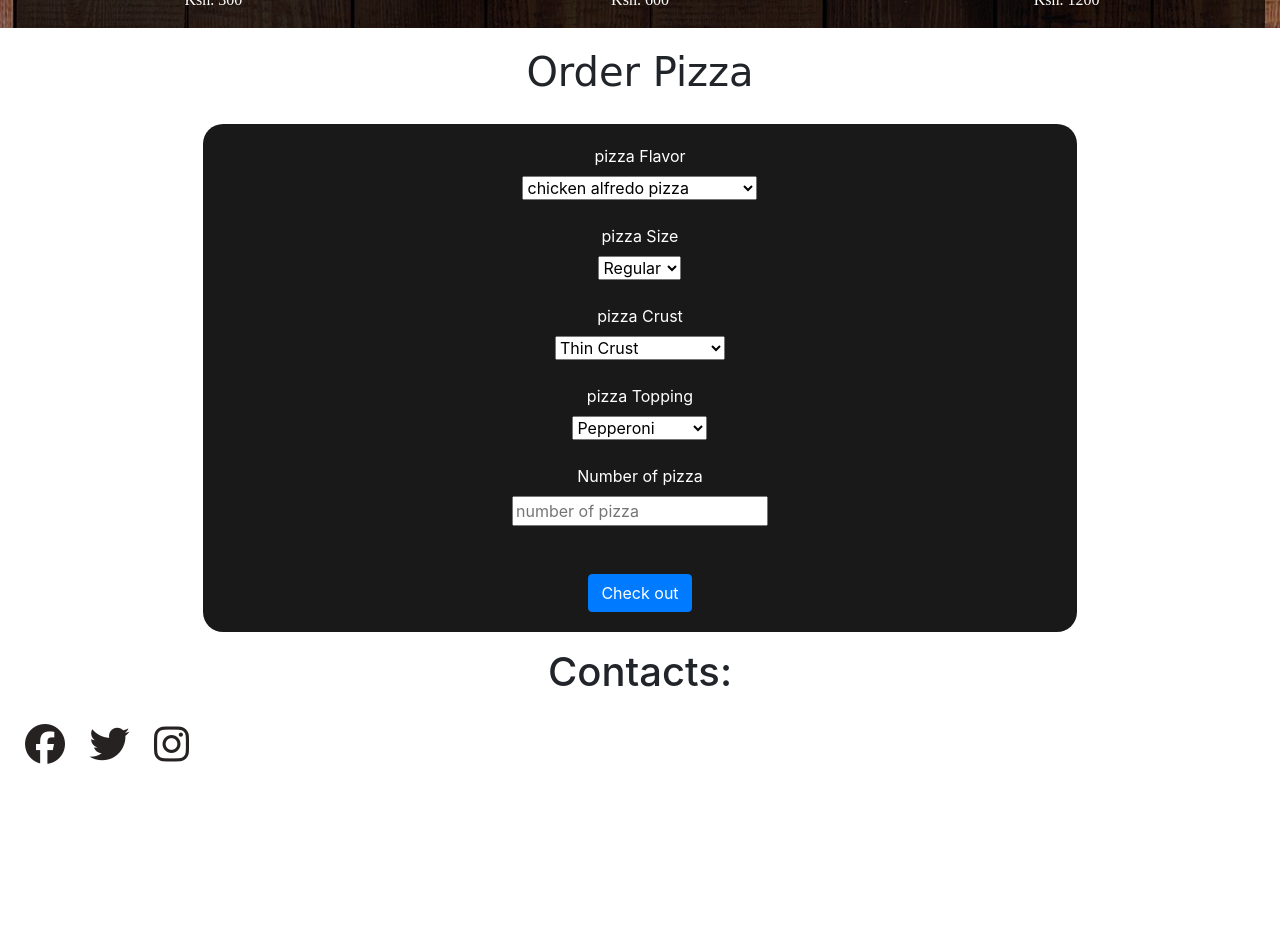
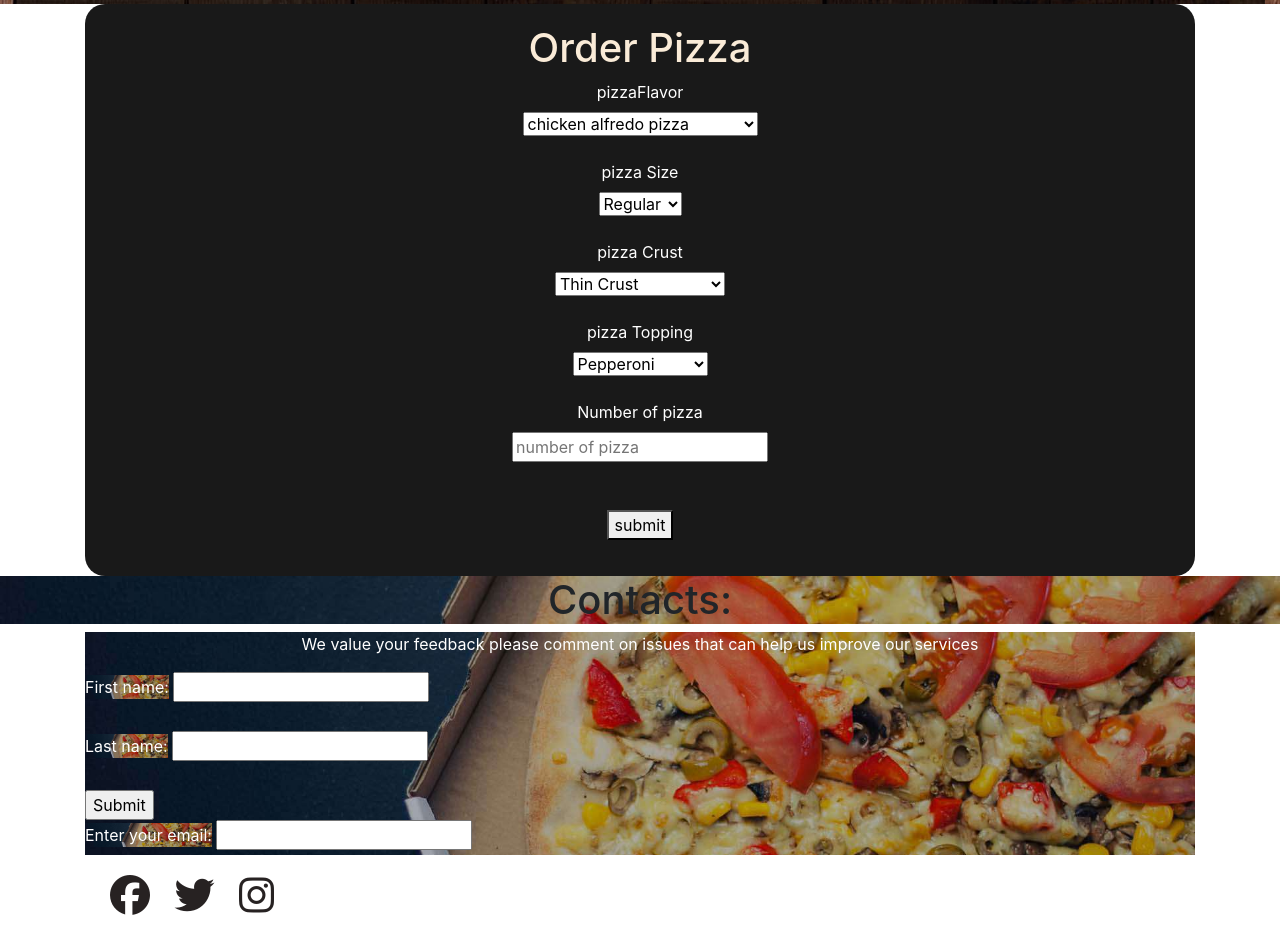
Before and after one commit to gichirigichuru/Pizza-site, a plain HTML site: page index.html in a window 1280 px wide. Shown: the part 1536-2461 px from the top of the page. Before the commit the page ends 2310 px from the top, so only its background shows below. Drawn offline with nearby package versions, Linux system fonts and the light colour scheme; a web font is replaced by a local one.

Commit message:
changed style to my order section part

```diff
--- a/css/style.css
+++ b/css/style.css
@@ -137,7 +137,7 @@ li a{
 }
 
 
-.order-overlay {
+.orders {
     height: inherit;
     padding: 20px;
     background-color: rgba(0, 0, 0, 0.9);
@@ -160,3 +160,13 @@ li a{
     margin: 10px;
     padding-top: 10px;
 }
+.contact{
+
+    background-image: url("../images/sec/b1.jpg");
+    background-repeat: no-repeat;
+    background-size: cover;
+}
+.orders h1{
+    text-align: center;
+    color: antiquewhite;
+}
--- a/index.html
+++ b/index.html
@@ -12,6 +12,10 @@
         integrity="sha384-EVSTQN3/azprG1Anm3QDgpJLIm9Nao0Yz1ztcQTwFspd3yD65VohhpuuCOmLASjC" crossorigin="anonymous">
     <link rel="stylesheet" href="./css/bootstrap.css">
     <script src="https://kit.fontawesome.com/6ff07d2e61.js" crossorigin="anonymous"></script>
+   <link href="css/bootstrap.css" rel="stylesheet" type="text/css">
+  <script src="https://code.jquery.com/jquery-3.3.1.min.js"
+    integrity="sha256-FgpCb/KJQlLNfOu91ta32o/NMZxltwRo8QtmkMRdAu8=" crossorigin="anonymous"></script>
+
 </head>
 
 <body>
@@ -42,11 +46,7 @@
                         <button class="btn bg-info floater  infinite delay-2s">Go</button>
                     </a>
                 </div>
-                <div class="socials">
-                    <a href=""><span class="fab fa-facebook icon_facebook"></span></a>
-                    <a href=""><span class="fab fa-twitter icon_twitter"></span></a>
-                    <a href=""><span class="fab fa-google-plus icon_googlep"></span></a>
-                    <a href=""><span class="fab fa-linkedin icon_linkedin"></span></a>
+
             </div>
         </div>
     </div>
@@ -102,18 +102,18 @@
     </div>
 
     <!--Order section-->
-
-
+    <div class="container">
     <div class="orders" id="order">
-            <h1 class="text-center" id="order-pizza">Order Pizza</h1>
+        <h1>Order Pizza</h1>
         <div class="form-group row">
             <div class="col-sm-2"></div>
-                <div class="col-sm-8 order-overlay text-center">
-                    <form class="col-sm-6 offset-sm-3 text-center">
+
 
 
                     <div class="label">
-        <label> pizza Flavor</label><br>
+                        <form class="text-center" id="text-center">
+
+                        <label> pizzaFlavor</label><br>
                         <select class="flavors" id="flavor" required><br>
                             <option label="chicken alfredo pizza" value="800">Chicken Alfredo Pizza</option>
                             <option label="Taco Quesadila Pizza" value="1200">Taco Quesadila Pizza</option>
@@ -151,7 +151,24 @@
                         <br><label>Number of pizza</label><br>
                         <input value="" required placeholder="number of pizza" id="quantity"></input><br>
                         <div class="button">
-    <br><br><button type="button" class="btn btn-primary">Check out</button>
+                            <br><br><button type="submit" id="btn"
+
+                            label="">submit</button>
+
+
+                        </div>
+                </form>
+            </div>
+        </div>
+
+        </div>
+        <div class="col-sm-2"></div>
+    </div>
+    </div>
+
+
+
+
 
 
 
@@ -165,15 +182,59 @@
     </div>
     </div>
 
+
+
+
+
+
+
+
+
+
+
+
+
+
+
+
+
+
+
+
+
+
+
+
+
+
+
+
+
+
     <!--End of order section-->
 
     <!--Start of Contact Section-->
     <h1 class="text-center contact text-black">Contacts:</h1>
+    <div class="container">
+        <div class="contact">
+        <form action="/action_page.php">
+            <p class="text-center contact text-white">We value your feedback please comment on issues that can help us improve our services</p>
+            <label class="text-center contact text-white"for="fname">First name:</label>
+            <input type="text" id="fname" name="fname"><br><br>
+            <label class="text-center contact text-white" for="lname">Last name:</label>
+            <input type="text" id="lname" name="lname"><br><br>
+            <input type="submit" value="Submit">
+        </form>
+        <label class="text-center contact text-white"for="email">Enter your email:</label>
+<input type="email" id="email" name="email">
+    </div>
         <div class="col-md-4 smed">
-<i class="fab fa-facebook"></i>
-<i class="fab fa-twitter"></i>
-<i class="fab fa-instagram"></i>
+            <a href="https://www.facebook.com/" target="_blank"><i class="fab fa-facebook"></i></a>
+            <a href="https://www.twitter.com/" target="_blank"><i class="fab fa-twitter"></i></a>
+            <a href="https://www.instagram.com/" target="_blank"><i class="fab fa-instagram"></i></a>
         </div>
+    </div>
+
 </body>
 <script src="https://cdn.jsdelivr.net/npm/bootstrap@5.1.3/dist/js/bootstrap.bundle.min.js"
     integrity="sha384-ka7Sk0Gln4gmtz2MlQnikT1wXgYsOg+OMhuP+IlRH9sENBO0LRn5q+8nbTov4+1p"
```
Lines whose indentation alone changed are shown as unchanged.
